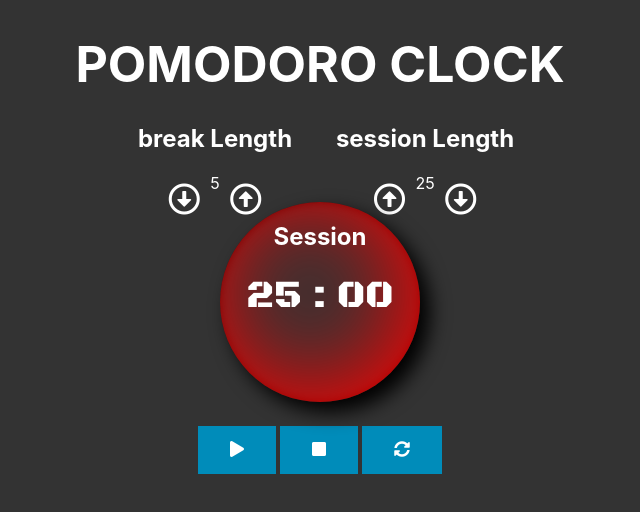
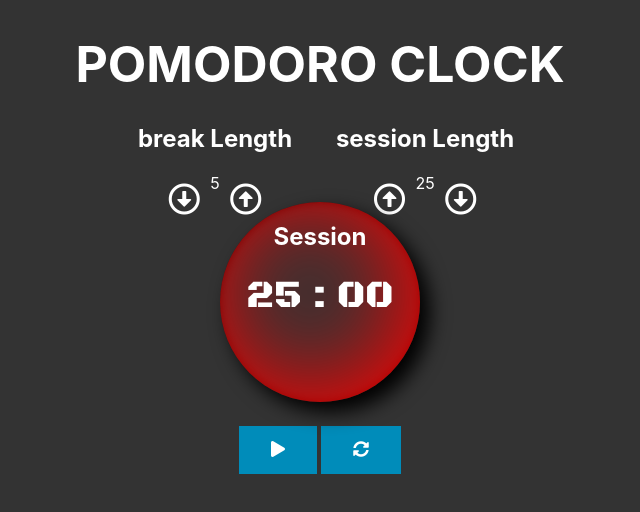
Before and after one commit to pierrelstan/Build-a-Pomodoro-Clock, a React (Create React App) app: page / in a window 1280 px wide. Shown: the top 512 px of the page, without its empty margins (320-960 px from the left). Built offline with nearby package versions, Linux system fonts and the light colour scheme.

Commit message:
Add to comment the Button with the onclick handleClickStop

```diff
--- a/src/components/ButtonStartPauseReset.js
+++ b/src/components/ButtonStartPauseReset.js
@@ -19,14 +19,14 @@ play(){
             <div className="start_Stop_wrapper">
                 <div className="StartAndStop-Wrapper">
                     <div>
-                        <button id="start_stop" onClick={handleClickStart} className="button button2 "><i className="fas fa-play"></i>
+                        <button onClick={handleClickStart} className="button button2 " id="start_stop"><i className="fas fa-play"></i>
                             <audio
                                 id="beep" src={`https://res.cloudinary.com/dteuk7cbl/video/upload/v1546541304/Audio/CardiakClap.mp3`}
                                 ref={ref => this.audio = ref}
                             >
                             </audio>
                         </button>
-                        <button onClick={handleClickStop} className="button button2"><i className="fas fa-stop"></i></button>
+                        {/* <button onClick={handleClickStop} className="button button2" ><i className="fas fa-stop"></i></button> */}
                         <button onClick={handleClickReset} className="button button2" id="reset"><i className="fas fa-sync-alt"></i></button>
                     </div>
 
```
